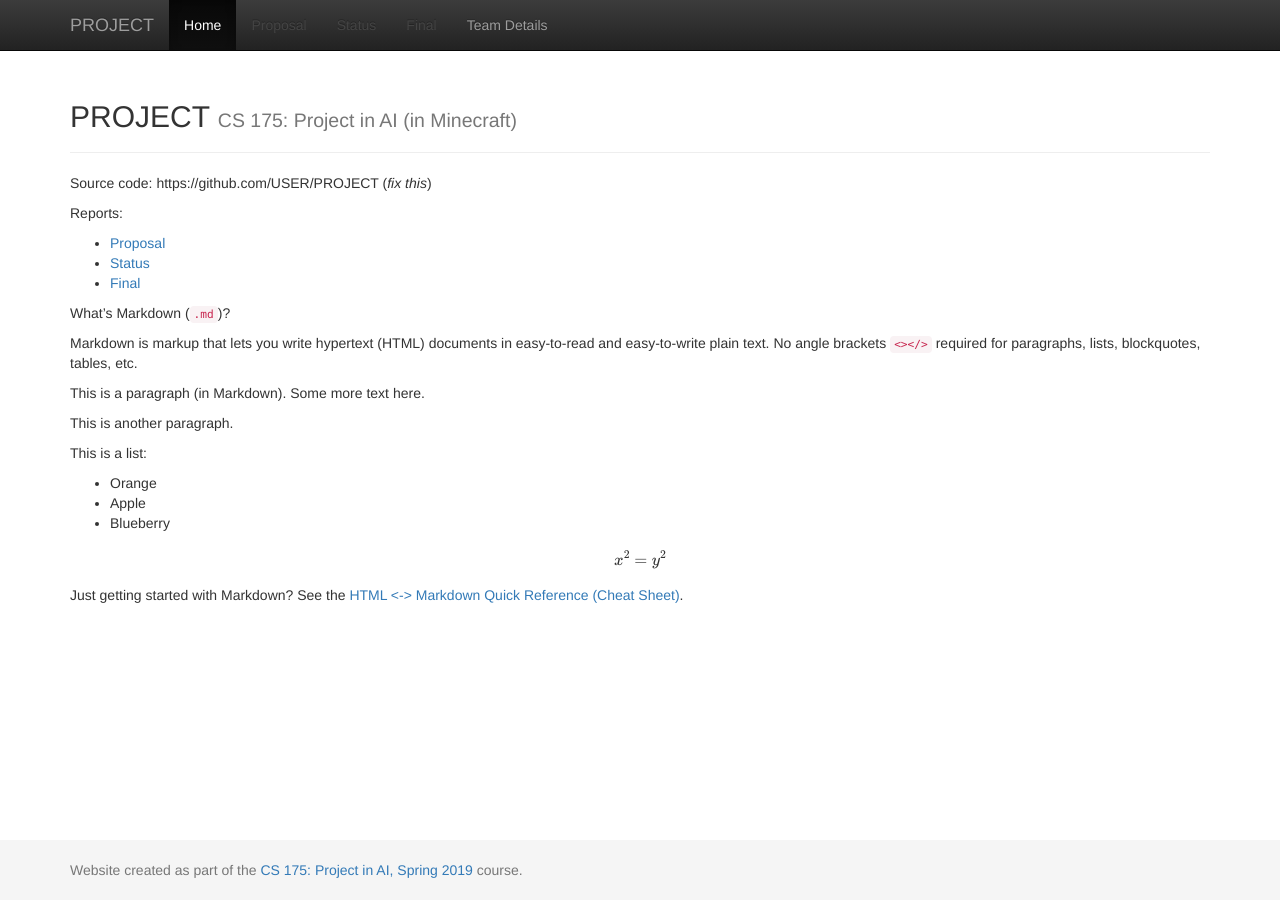
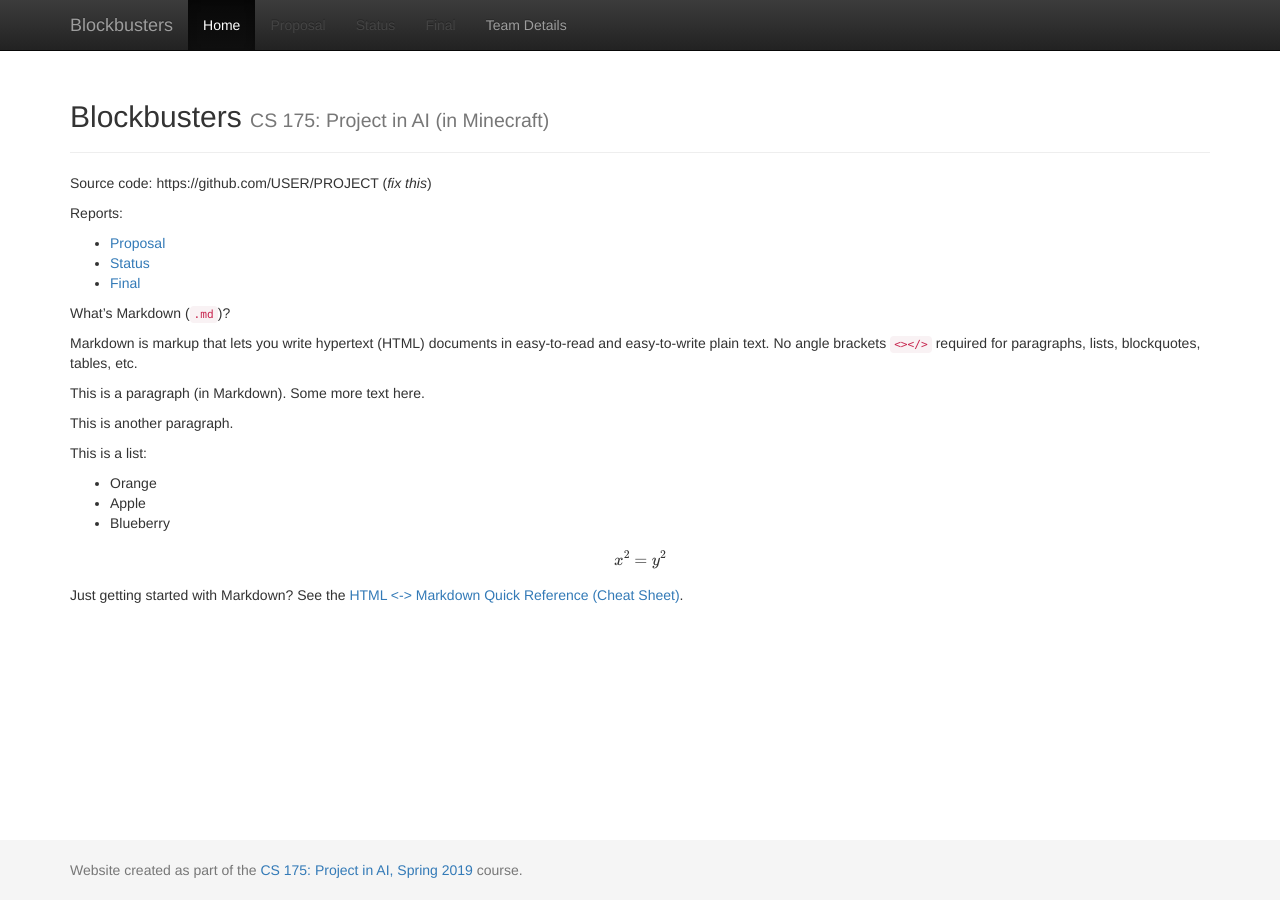
Before and after one commit to JasonMehroziad/Descendant, a Jekyll site: the page built from docs/index.md, in a window 1280 px wide. Built offline with Jekyll 4.4.1, drawn with Linux system fonts in a browser that asks for light colours; formulas are drawn with MathJax 3.

Commit message:
Updated team name

```diff
--- a/docs/_config.yml
+++ b/docs/_config.yml
@@ -1,7 +1,7 @@
 ###########
 # site.title
 
-title:    'PROJECT'
+title:    'Blockbusters'
 subtitle: 'CS 175: Project in AI (in Minecraft)'
 
 
```
